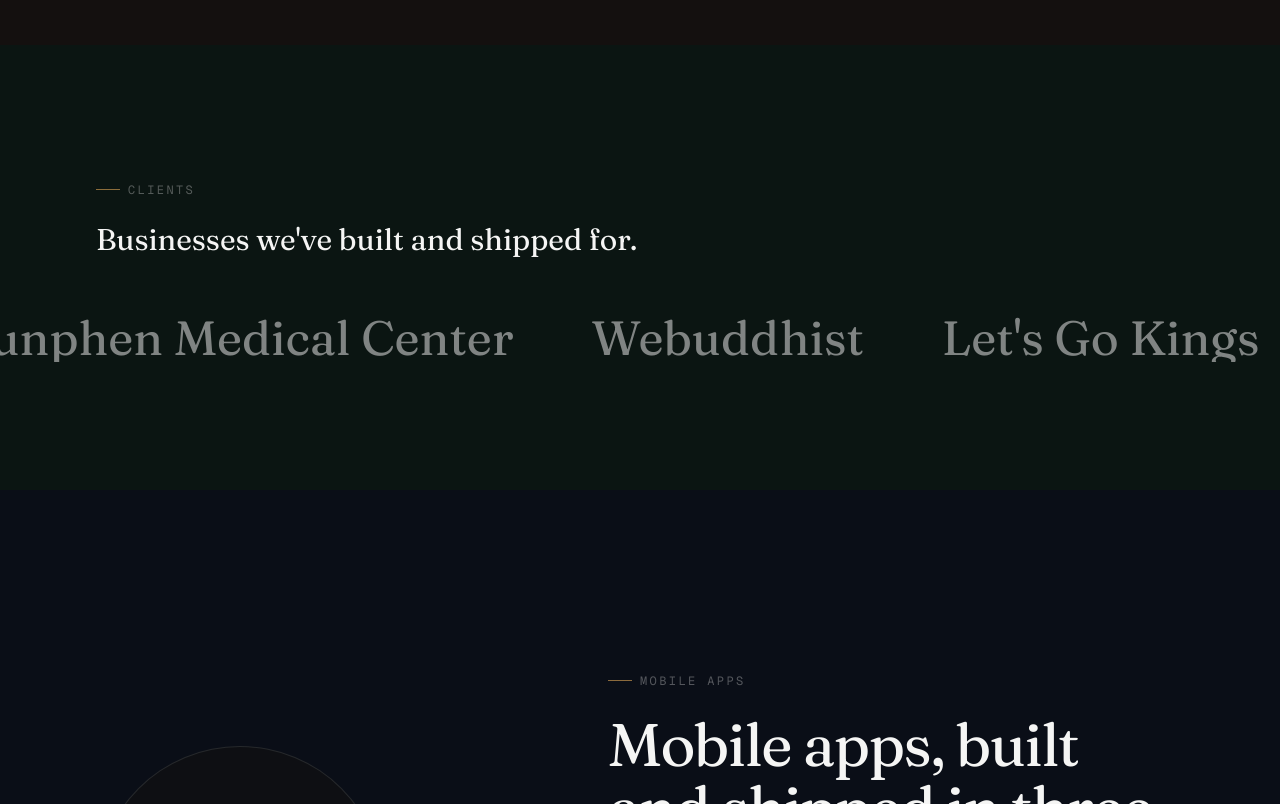
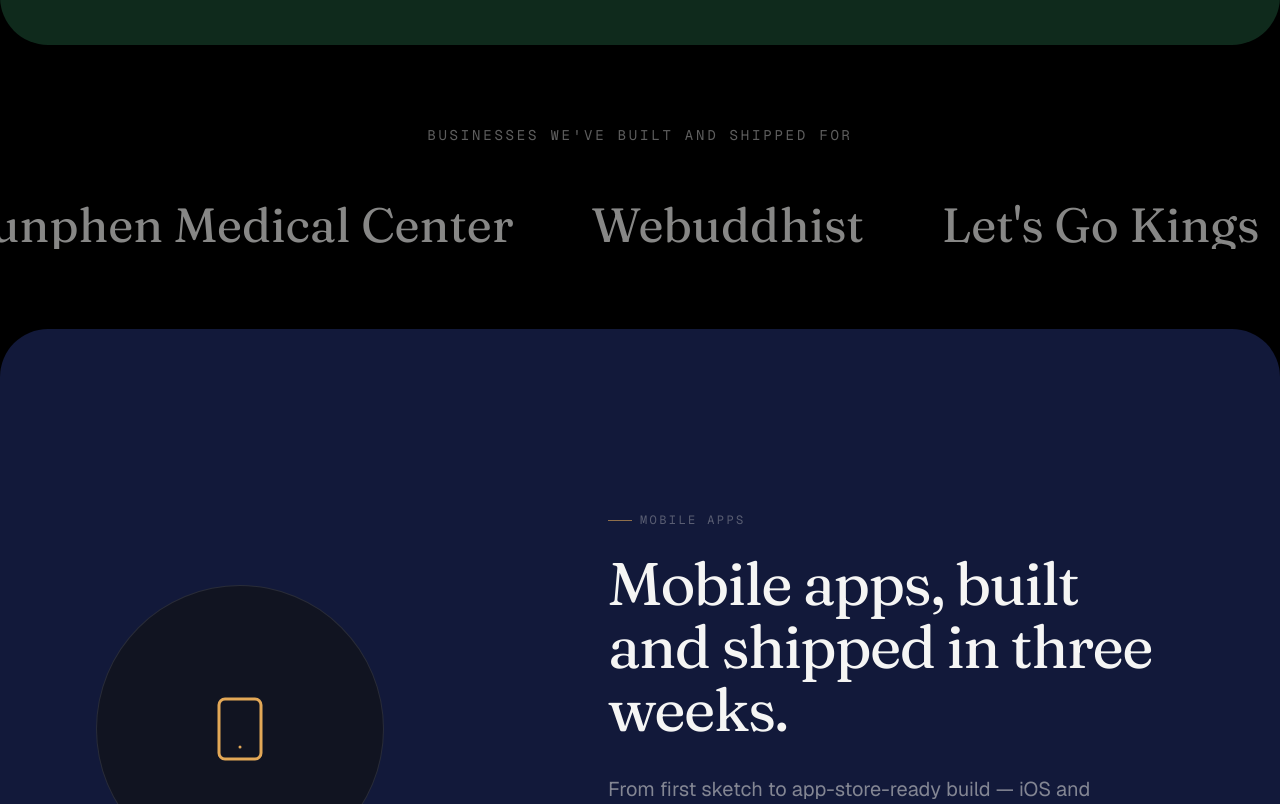
Before and after one commit to lungsang25/portfolio, a Next.js app: page / in a window 1280 px wide. Shown: the part 836-1640 px from the top of the page. Built offline with nearby package versions, Linux system fonts and the light colour scheme.

Commit message:
bussiness_section_update

```diff
--- a/src/app/globals.css
+++ b/src/app/globals.css
@@ -11,9 +11,9 @@
   --color-accent: #e3a857;
   --color-accent-fg: #0b0b0a;
 
-  --color-bg-hero: #14100f;
-  --color-bg-marquee: #0b1512;
-  --color-bg-mobile: #0a0e17;
+  --color-bg-hero: #0f2a1c;
+  --color-bg-marquee: #000000;
+  --color-bg-mobile: #12193a;
   --color-bg-testimonials: #000000;
 
   --font-display: var(--font-fraunces), ui-serif, Georgia, serif;
--- a/src/components/home/ClientMarquee.tsx
+++ b/src/components/home/ClientMarquee.tsx
@@ -1,6 +1,5 @@
 import { ArrowUpRight } from "lucide-react";
 import { Container } from "@/components/ui/Container";
-import { Eyebrow } from "@/components/ui/Eyebrow";
 import { clients } from "@/data/clients";
 
 export function ClientMarquee() {
@@ -9,9 +8,8 @@
   return (
     <section id="clients" className="bg-bg-marquee py-24 md:py-32">
       <Container>
-        <Eyebrow>Clients</Eyebrow>
-        <h2 className="mt-6 font-display text-2xl text-foreground md:text-3xl">
-          Businesses we&apos;ve built and shipped for.
+        <h2 className="mx-auto max-w-2xl select-none text-center font-mono text-xs uppercase tracking-[0.2em] text-muted/75 md:text-sm">
+          Businesses we&apos;ve built and shipped for
         </h2>
       </Container>
 
@@ -23,7 +21,7 @@
               href={client.url}
               target="_blank"
               rel="noopener noreferrer"
-              className="group mx-6 flex shrink-0 items-center gap-2 whitespace-nowrap font-display text-3xl text-muted transition-colors duration-200 hover:text-foreground md:text-5xl"
+              className="group mx-6 flex shrink-0 items-center gap-2 whitespace-nowrap font-display text-3xl text-foreground/55 transition-colors duration-200 hover:text-foreground md:text-5xl"
             >
               {client.name}
               <ArrowUpRight
--- a/src/components/home/Hero.tsx
+++ b/src/components/home/Hero.tsx
@@ -27,7 +27,7 @@
   };
 
   return (
-    <section className="flex min-h-screen items-center bg-bg-hero py-24 md:py-32 lg:py-40">
+    <section className="relative z-10 -mb-10 flex min-h-screen items-center rounded-b-[2.5rem] bg-bg-hero py-24 md:-mb-12 md:rounded-b-[3rem] md:py-32 lg:py-40">
       <Container>
         <motion.div
           initial="hidden"
--- a/src/components/home/MobileAppsSection.tsx
+++ b/src/components/home/MobileAppsSection.tsx
@@ -28,7 +28,7 @@
   };
 
   return (
-    <section className="flex min-h-screen items-center bg-bg-mobile py-24 md:py-32 lg:py-40">
+    <section className="relative z-10 -my-10 flex min-h-screen items-center rounded-[2.5rem] bg-bg-mobile py-24 md:-my-12 md:rounded-[3rem] md:py-32 lg:py-40">
       <Container>
         <div className="flex flex-col items-start gap-16 md:flex-row md:items-center md:justify-between">
           <motion.div
```
